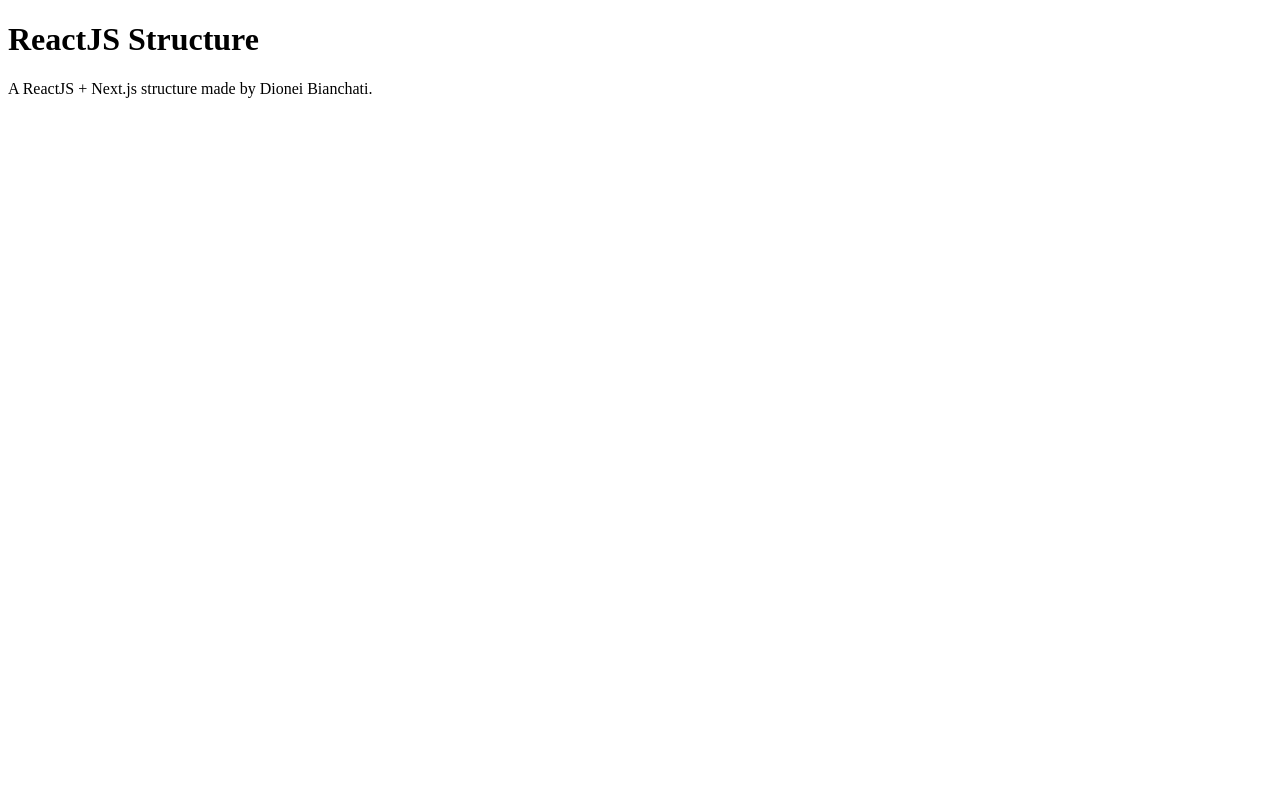
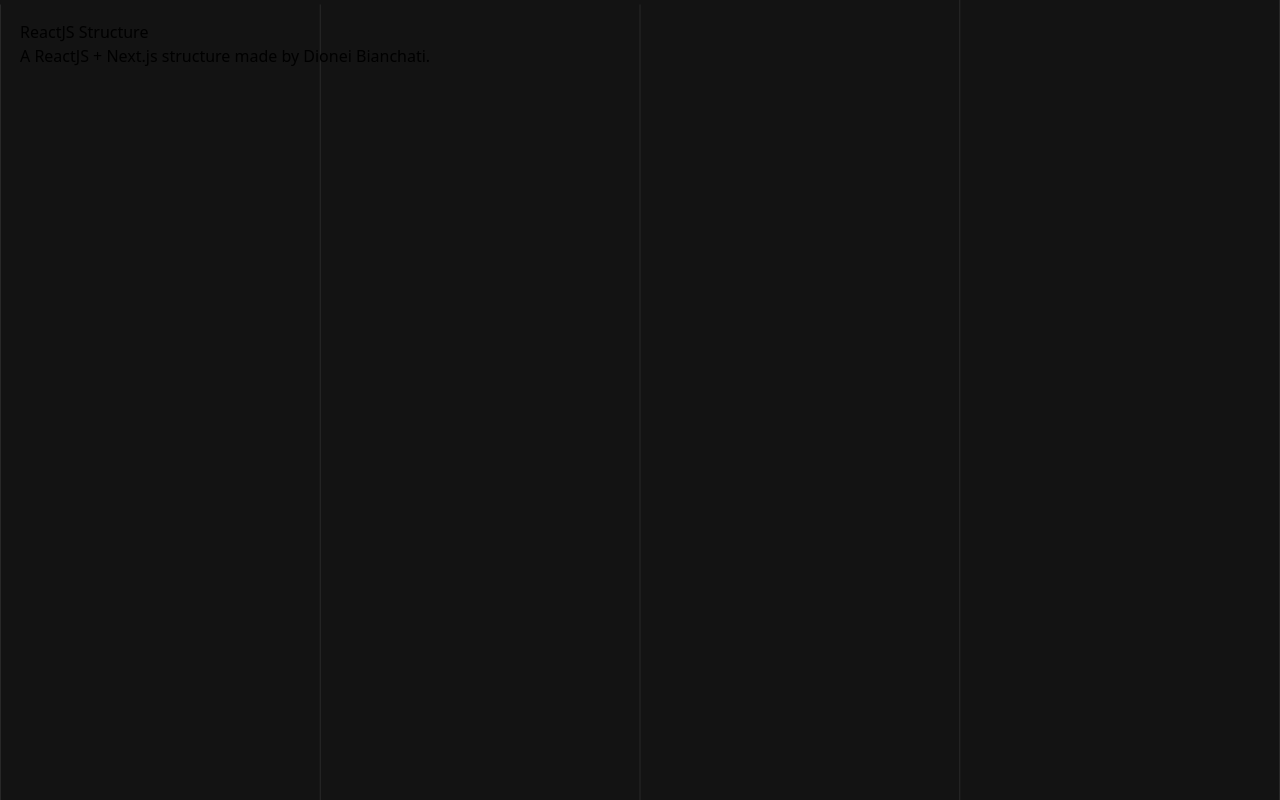
Before and after one commit to dionbiancha/mature-portfolio, a Next.js app: page / in a window 1280 px wide. Built offline with nearby package versions, Linux system fonts and the light colour scheme.

Commit message:
style: background line

```diff
--- a/package.json
+++ b/package.json
@@ -17,6 +17,7 @@
     "@types/react": "^17.0.3",
     "@typescript-eslint/eslint-plugin": "^4.21.0",
     "@typescript-eslint/parser": "^4.21.0",
+    "autoprefixer": "^10.2.5",
     "eslint": "7.12.1",
     "eslint-config-prettier": "^8.1.0",
     "eslint-config-standard": "^16.0.2",
@@ -25,7 +26,9 @@
     "eslint-plugin-prettier": "^3.3.1",
     "eslint-plugin-promise": "4.2.1",
     "eslint-plugin-react": "^7.23.1",
+    "postcss": "^8.2.9",
     "prettier": "^2.2.1",
+    "tailwindcss": "^2.1.1",
     "typescript": "^4.2.3"
   }
 }
--- /dev/null
+++ b/postcss.config.js
@@ -0,0 +1,6 @@
+module.exports = {
+  plugins: {
+    tailwindcss: {},
+    autoprefixer: {},
+  }
+}
--- a/src/pages/_app.tsx
+++ b/src/pages/_app.tsx
@@ -1,5 +1,7 @@
 import React from 'react'
 import { AppProps } from 'next/app'
+
+import '../styles/tailwind.css'
 
 const MyApp: React.FC<AppProps> = ({ Component, pageProps }) => {
   return <Component {...pageProps} />
--- /dev/null
+++ b/src/pages/_document.tsx
@@ -0,0 +1,22 @@
+import React from 'react'
+import Document, { Html, Head, Main, NextScript } from 'next/document'
+
+export default class MyDocument extends Document {
+  render(): JSX.Element {
+    return (
+      <Html lang="pt">
+        <Head>
+          <meta charSet="utf-8" />
+          <meta
+            name="viewport"
+            content="width=device-width, initial-scale=1.0"
+          />
+        </Head>
+        <body>
+          <Main />
+          <NextScript />
+        </body>
+      </Html>
+    )
+  }
+}
--- /dev/null
+++ b/src/pages/home/index.tsx
@@ -0,0 +1,17 @@
+import React from 'react'
+import Head from 'next/head'
+
+const Home: React.FC = () => {
+  return (
+    <div>
+      <Head>
+        <title>Dionei Bianchati</title>
+      </Head>
+
+      <h1>ReactJS Structure</h1>
+      <p>A ReactJS + Next.js structure made by Dionei Bianchati.</p>
+    </div>
+  )
+}
+
+export default Home
--- a/src/pages/index.tsx
+++ b/src/pages/index.tsx
@@ -1,17 +1,9 @@
 import React from 'react'
-import Head from 'next/head'
 
-const Home: React.FC = () => {
-  return (
-    <div>
-      <Head>
-        <title>Homepage</title>
-      </Head>
+import Home from './home'
 
-      <h1>ReactJS Structure</h1>
-      <p>A ReactJS + Next.js structure made by Dionei Bianchati.</p>
-    </div>
-  )
+const Pages: React.FC = () => {
+  return <Home />
 }
 
-export default Home
+export default Pages
--- /dev/null
+++ b/src/styles/tailwind.css
@@ -0,0 +1,13 @@
+@tailwind base;
+@tailwind components;
+@tailwind utilities;
+
+html {
+  background-color: #131313;
+  background-image: url('../../public/assets/images/line.svg');
+  background-repeat: no-repeat;
+  background-size: cover;
+}
+body {
+  margin: 20px
+}
--- /dev/null
+++ b/tailwind.config.js
@@ -0,0 +1,14 @@
+module.exports = {
+  purge: ['./pages/**/*.{js,ts,jsx,tsx}', './components/**/*.{js,ts,jsx,tsx}'],
+  darkMode: false, // or 'media' or 'class'
+  theme: {
+    extend: {},
+    colors: {
+      blue_1: '#00a3ff'
+    }
+  },
+  variants: {
+    extend: {},
+  },
+  plugins: [],
+}
```
Also changed, not shown: public/assets/images/line.svg (added), 1 other file (tests, documents, lock files or other folders).
